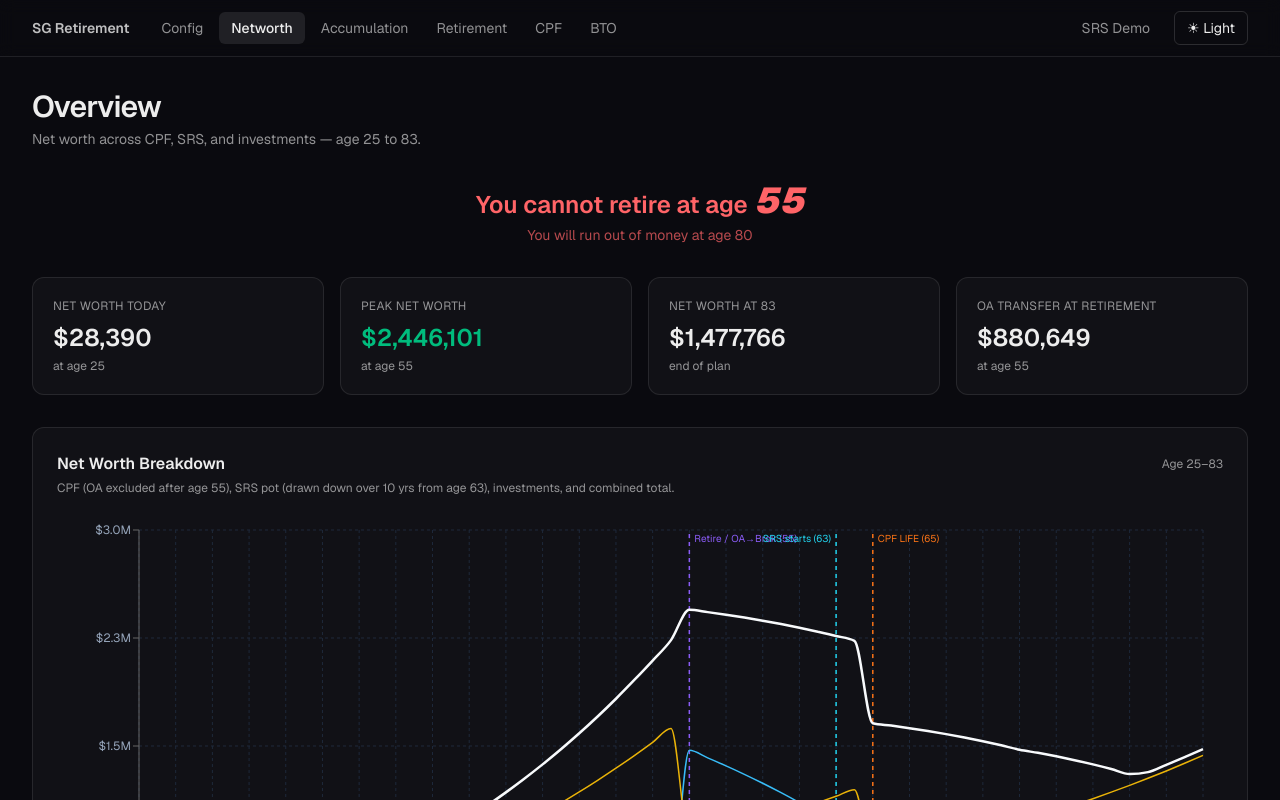
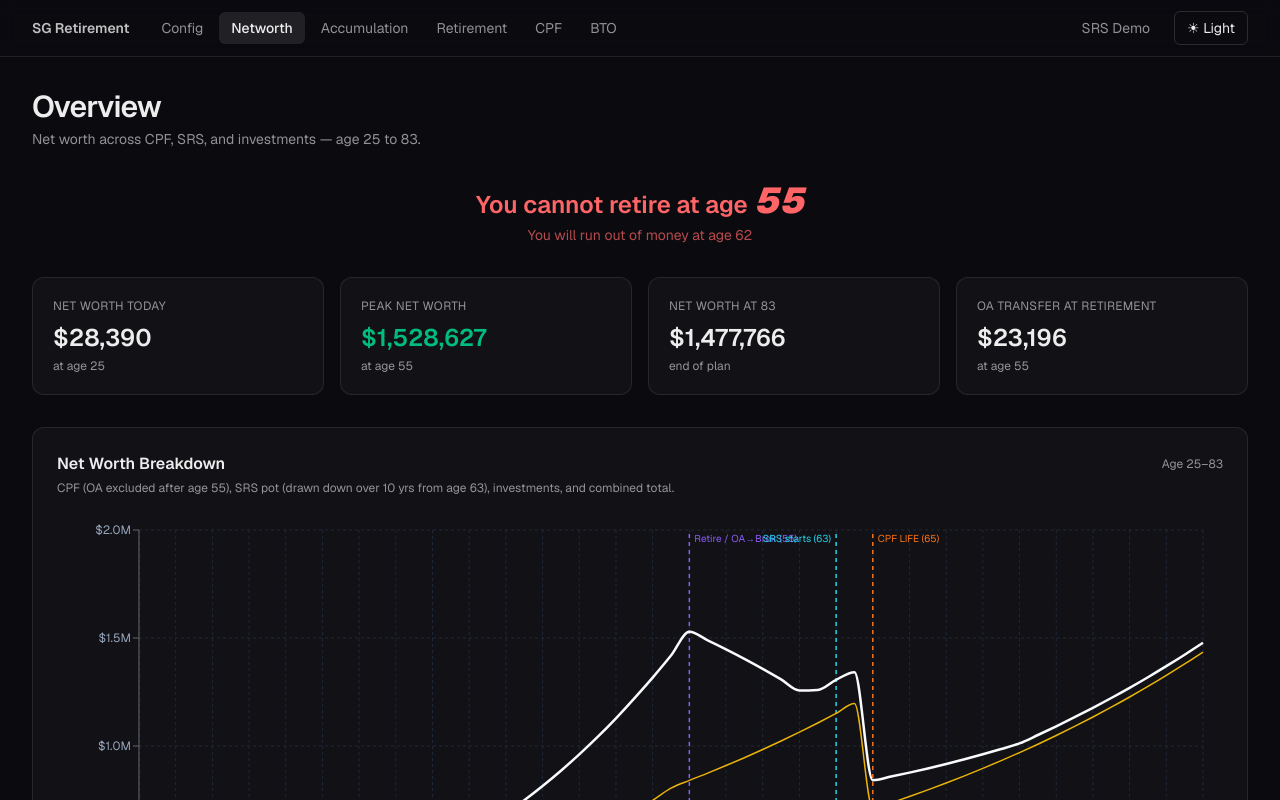
Before and after one commit to GeneralR3d/retirement_dashboard, a Next.js app: page /main in a window 1280 px wide. Shown: the top 800 px of the page. Built offline with nearby package versions, Linux system fonts and the light colour scheme.

Commit message:
fix: connected BTO page to CPF page

```diff
--- a/app/components/bto-inputs.tsx
+++ b/app/components/bto-inputs.tsx
@@ -2,7 +2,7 @@
 
 import { useState } from "react";
 import type { ProfileInputs } from "@/lib/profile-context";
-import { NumberField, Slider } from "@/app/components/ui";
+import { NumberField, Slider, InfoTooltip } from "@/app/components/ui";
 import { fmtMoney } from "@/lib/format";
 import {
   GRANT_CAPS,
@@ -126,6 +126,29 @@ export function BtoInputsPanel({ draft, setDraft }: BtoInputsProps) {
           <div className="flex justify-between items-center text-sm">
             <span className="flex items-center gap-2 text-foreground/80">
               Housing grants
+              <span onClick={(e) => e.stopPropagation()}>
+                <InfoTooltip>
+                  <p className="font-semibold text-foreground mb-2">Housing Grant Guide</p>
+
+                  <p className="font-medium text-foreground/90 mb-0.5">CPF Housing Grant (Family)</p>
+                  <p className="mb-2 text-foreground/70">Up to $80,000 for first-timer couples/families buying direct from HDB. Amount varies by flat type and income.</p>
+
+                  <p className="font-medium text-foreground/90 mb-0.5">Enhanced Housing Grant (EHG)</p>
+                  <p className="mb-2 text-foreground/70">Up to $120,000 based on average monthly household income. Eligible if income ≤ $9,000/month. Amount decreases in $5,000 steps per $500 income band.</p>
+
+                  <p className="font-medium text-foreground/90 mb-0.5">Proximity Housing Grant (PHG)</p>
+                  <p className="mb-2 text-foreground/70">$30,000 to live with parents; $20,000 to live near parents (within 4 km).</p>
+
+                  <a
+                    href="https://www.hdb.gov.sg/-/media/buying-a-flat/flat-grant-and-loan-eligibility/couples-and-families/enhanced-cpf-housing-grant/EHG-amount-Couples-and-Families-Aug-2024.pdf"
+                    target="_blank"
+                    rel="noopener noreferrer"
+                    className="text-sky-400 underline hover:text-sky-300"
+                  >
+                    EHG table source (HDB PDF) ↗
+                  </a>
+                </InfoTooltip>
+              </span>
               <svg
                 className={`w-4 h-4 text-foreground/60 transition-transform duration-200 ${showGrants ? "rotate-180" : ""}`}
                 viewBox="0 0 24 24"
--- a/app/components/ui.tsx
+++ b/app/components/ui.tsx
@@ -127,7 +127,7 @@ export function Stat({
   );
 }
 
-export function InfoTooltip({ children }: { children: React.ReactNode }) {
+export function InfoTooltip({ children, className }: { children: React.ReactNode; className?: string }) {
   const iconRef = useRef<HTMLSpanElement>(null);
   const [visible, setVisible] = useState(false);
   const [coords, setCoords] = useState({ top: 0, left: 0 });
@@ -172,7 +172,7 @@ export function InfoTooltip({ children }: { children: React.ReactNode }) {
             transform: "translate(-50%, -100%)",
             zIndex: 9999,
           }}
-          className="pointer-events-auto w-64 rounded-lg border border-foreground/10 bg-[var(--tooltip-bg,#0f172a)] p-3 text-xs font-normal text-foreground/80 shadow-xl"
+          className={`pointer-events-auto w-64 rounded-lg border border-foreground/10 bg-[var(--tooltip-bg,#0f172a)] p-3 text-xs font-normal text-foreground/80 shadow-xl${className ? ` ${className}` : ""}`}
         >
           {children}
         </span>,
--- a/app/config/page.tsx
+++ b/app/config/page.tsx
@@ -79,10 +79,16 @@ export default function ConfigPage() {
       ? salarySeries
       : buildDefaultSeries(startingSalary, salaryGrowthRate, workingYears);
 
-  const expenseDisplaySeries =
-    monthlyExpenseSeries.length === workingYears
-      ? monthlyExpenseSeries
-      : buildDefaultExpenseSeries(monthlyExpensesToday, workingYears);
+  const expenseDisplaySeries: number[] = (() => {
+    if (monthlyExpenseSeries.length === 0) {
+      return buildDefaultExpenseSeries(monthlyExpensesToday, workingYears);
+    }
+    if (monthlyExpenseSeries.length >= workingYears) {
+      return monthlyExpenseSeries.slice(0, workingYears);
+    }
+    const last = monthlyExpenseSeries[monthlyExpenseSeries.length - 1];
+    return [...monthlyExpenseSeries, ...Array(workingYears - monthlyExpenseSeries.length).fill(last)];
+  })();
 
   // Accordion state
   const [showSalaryTable, setShowSalaryTable] = useState(false);
@@ -171,13 +177,6 @@ export default function ConfigPage() {
           wYears,
         );
       }
-      if (key === "currentAge" || key === "stopWorkingAge") {
-        const wYears = Math.max(0, next.stopWorkingAge - next.currentAge);
-        next.monthlyExpenseSeries = buildDefaultExpenseSeries(
-          next.monthlyExpensesToday,
-          wYears,
-        );
-      }
       setDraft(next);
     };
   }
@@ -219,7 +218,18 @@ export default function ConfigPage() {
   }
 
   function handleSave() {
-    setInputs(latestDraft.current);
+    const d = latestDraft.current;
+    const wYears = Math.max(0, d.stopWorkingAge - d.currentAge);
+    let normalizedExpenses = d.monthlyExpenseSeries;
+    if (normalizedExpenses.length > 0 && normalizedExpenses.length !== wYears) {
+      if (normalizedExpenses.length > wYears) {
+        normalizedExpenses = normalizedExpenses.slice(0, wYears);
+      } else {
+        const last = normalizedExpenses[normalizedExpenses.length - 1];
+        normalizedExpenses = [...normalizedExpenses, ...Array(wYears - normalizedExpenses.length).fill(last)];
+      }
+    }
+    setInputs({ ...d, monthlyExpenseSeries: normalizedExpenses });
   }
 
   return (
--- a/app/cpf/page.tsx
+++ b/app/cpf/page.tsx
@@ -135,21 +135,31 @@ export default function CpfPage() {
   };
 
   const rows = useMemo(() => {
-    // Pass 1: raw projection (no BTO) to get OA balances at DP ages
-    const rawRows = buildCpfProjection(cpfBaseInputs);
+    if (btoFlatPrice <= 0) {
+      return buildCpfProjection(cpfBaseInputs);
+    }
 
-    const oaAtDp1Age = rawRows.find((r) => r.age === btoApplicationAge)?.oaBalance ?? 0;
-    const oaAtDp2Age = rawRows.find((r) => r.age === btoCollectionAge)?.oaBalance ?? 0;
+    // Pass 1: no deductions — get OA at DP1 age
+    const pass1 = buildCpfProjection(cpfBaseInputs);
+    const oaAtDp1Age = pass1.find((r) => r.age === btoApplicationAge)?.oaBalance ?? 0;
 
-    // Compute BTO breakdown using raw OA balances (same as BTO page)
-    const bto = btoFlatPrice > 0
-      ? computeBtoBreakdown(inputs, oaAtDp1Age, oaAtDp2Age)
-      : null;
+    // DP1 allocation only depends on oaAtDp1Age, so pass 0 for DP2 to get dp1.fromOA
+    const btoPass1 = computeBtoBreakdown(inputs, oaAtDp1Age, 0);
+    const dp1Deductions: { age: number; amount: number }[] = [];
+    if (btoPass1.dp1.fromOA > 0 && btoApplicationAge >= currentAge && btoApplicationAge <= deathAge) {
+      dp1Deductions.push({ age: btoApplicationAge, amount: btoPass1.dp1.fromOA });
+    }
 
-    // Build OA deductions list: DP1, DP2, and annual mortgage instalments.
+    // Pass 2: DP1 deduction applied — get corrected OA at DP2 age (post-DP1 balance)
+    const pass2 = buildCpfProjection({ ...cpfBaseInputs, oaDeductions: dp1Deductions });
+    const oaAtDp2Age = pass2.find((r) => r.age === btoCollectionAge)?.oaBalance ?? 0;
+
+    // Full BTO breakdown with correct OA at both DP ages
+    const bto = computeBtoBreakdown(inputs, oaAtDp1Age, oaAtDp2Age);
+
+    // Build complete deductions list: DP1, DP2, annual mortgage
     const oaDeductions: { age: number; amount: number }[] = [];
-    if (bto) {
-      if (bto.dp1.fromOA > 0 && btoApplicationAge >= currentAge && btoApplicationAge <= deathAge  ) {
+    if (bto.dp1.fromOA > 0 && btoApplicationAge >= currentAge && btoApplicationAge <= deathAge) {
       oaDeductions.push({ age: btoApplicationAge, amount: bto.dp1.fromOA });
     }
     if (bto.dp2.fromOA > 0 && btoCollectionAge >= currentAge && btoCollectionAge <= deathAge) {
@@ -163,9 +173,8 @@ export default function CpfPage() {
         }
       }
     }
-    }
 
-    // Pass 2: projection with BTO deductions applied
+    // Pass 3: all deductions applied — final displayed rows
     return buildCpfProjection({ ...cpfBaseInputs, oaDeductions });
   }, [
     currentAge, stopWorkingAge, cpfWithdrawalAge, cpfRetirementAge,
--- a/app/main/page.tsx
+++ b/app/main/page.tsx
@@ -25,6 +25,7 @@ import {
   SRS_ANNUAL_CAP,
 } from "@/lib/tax";
 import { buildAccumulation } from "@/lib/cash-flow";
+import { computeBtoBreakdown } from "@/lib/bto";
 import { useProfile } from "@/lib/profile-context";
 import { fmtMoney } from "@/lib/format";
 import { StatCard } from "@/app/components/ui";
@@ -272,6 +273,10 @@ export default function MainPage() {
     cash,
     srsAnnualCap,
     srsAccepted,
+    btoFlatPrice,
+    btoApplicationAge,
+    btoCollectionAge,
+    btoLoanTenureYears,
   } = inputs;
 
   const annualExpensesToday = monthlyExpensesToday * 12;
@@ -336,7 +341,7 @@ export default function MainPage() {
       const srsAnnualIncome = w.netFromSrs / SRS_WITHDRAWAL_YEARS;
       const srsYearlyWithdrawal = finalSrsPot / SRS_WITHDRAWAL_YEARS;
 
-      const cpfRows = buildCpfProjection({
+      const cpfBaseInputs = {
         currentAge,
         stopWorkingAge,
         cpfWithdrawalAge,
@@ -350,7 +355,50 @@ export default function MainPage() {
         cpfLifeFrs,
         endAge: deathAge,
         salarySeries: seriesOverride,
-      });
+      };
+
+      let cpfRows;
+      if (btoFlatPrice <= 0) {
+        cpfRows = buildCpfProjection(cpfBaseInputs);
+      } else {
+        // Pass 1: no deductions — get OA at DP1 age
+        const pass1 = buildCpfProjection(cpfBaseInputs);
+        const oaAtDp1Age = pass1.find((r) => r.age === btoApplicationAge)?.oaBalance ?? 0;
+
+        // DP1 allocation only depends on oaAtDp1Age
+        const btoPass1 = computeBtoBreakdown(inputs, oaAtDp1Age, 0);
+        const dp1Deductions: { age: number; amount: number }[] = [];
+        if (btoPass1.dp1.fromOA > 0 && btoApplicationAge >= currentAge && btoApplicationAge <= deathAge) {
+          dp1Deductions.push({ age: btoApplicationAge, amount: btoPass1.dp1.fromOA });
+        }
+
+        // Pass 2: DP1 deduction only — get corrected OA at DP2 age
+        const pass2 = buildCpfProjection({ ...cpfBaseInputs, oaDeductions: dp1Deductions });
+        const oaAtDp2Age = pass2.find((r) => r.age === btoCollectionAge)?.oaBalance ?? 0;
+
+        // Full BTO breakdown with correct OA at both DP ages
+        const bto = computeBtoBreakdown(inputs, oaAtDp1Age, oaAtDp2Age);
+
+        // Build complete deductions list: DP1, DP2, annual mortgage
+        const cpfOaDeductions: { age: number; amount: number }[] = [];
+        if (bto.dp1.fromOA > 0 && btoApplicationAge >= currentAge && btoApplicationAge <= deathAge) {
+          cpfOaDeductions.push({ age: btoApplicationAge, amount: bto.dp1.fromOA });
+        }
+        if (bto.dp2.fromOA > 0 && btoCollectionAge >= currentAge && btoCollectionAge <= deathAge) {
+          cpfOaDeductions.push({ age: btoCollectionAge, amount: bto.dp2.fromOA });
+        }
+        const annualMortgage = bto.monthlyMortgage * 12;
+        if (annualMortgage > 0) {
+          for (let age = btoCollectionAge; age <= bto.mortgageEndAge; age++) {
+            if (age >= currentAge && age <= deathAge) {
+              cpfOaDeductions.push({ age, amount: annualMortgage });
+            }
+          }
+        }
+
+        // Pass 3: all deductions applied — final rows
+        cpfRows = buildCpfProjection({ ...cpfBaseInputs, oaDeductions: cpfOaDeductions });
+      }
 
       const convRow = cpfRows.find((r) => r.raConversionHappened);
       const oaBalance = convRow?.oaBalance ?? 0;
@@ -485,6 +533,11 @@ export default function MainPage() {
       cash,
       srsAnnualCap,
       srsAccepted,
+      btoFlatPrice,
+      btoApplicationAge,
+      btoCollectionAge,
+      btoLoanTenureYears,
+      inputs,
     ]);
 
   const brokerageChartData = useMemo(
--- a/lib/profile-context.tsx
+++ b/lib/profile-context.tsx
@@ -10,7 +10,7 @@ export type Investment = {
 };
 
 const DEFAULT_INVESTMENTS: Investment[] = [
-  { id: "stocks",  name: "Stocks & ETFs",               value: 5000, returnRate: 0.07  },
+  { id: "stocks",  name: "Stocks & ETFs",               value: 5000, returnRate: 0.06  },
   { id: "bonds",   name: "Bonds & Money Market Funds",   value: 0,    returnRate: 0.03  },
   { id: "fd",      name: "Fixed Deposits",               value: 0,    returnRate: 0.035 },
 ];
```
Lines whose indentation alone changed are shown as unchanged.
